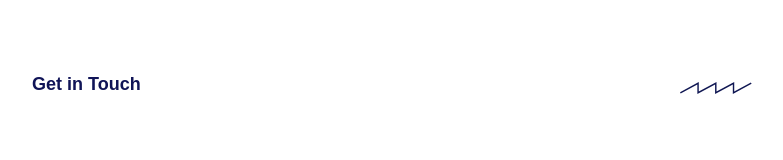
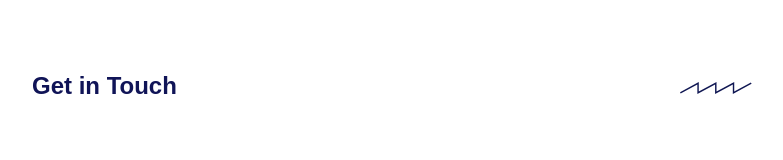
Before and after one commit to lschmidtfellner/portfolio-2023, a React (Create React App) app: page / in a window 1280 px wide. Shown: the part 1957-2117 px from the top of the page, without its empty margins (248-1031 px from the left). Built offline with nearby package versions, Linux system fonts and the light colour scheme; the HTML template or start-up script is replaced by a standard one; a web font is replaced by a local one.

Commit message:
minor adjustment

```diff
--- a/src/components/Contact.js
+++ b/src/components/Contact.js
@@ -53,7 +53,7 @@ function Contact({ modeToggle, pColor }) {
   return (
     <div className="mt-40 sm:mt-60 mb-20 lg:mb-40">
       <div className="flex justify-between">
-        <h2 className="font-aktiv font-bold text-lg">Get in Touch</h2>
+        <h2 className="font-aktiv font-bold text-lg sm:text-2xl">Get in Touch</h2>
         {modeToggle ? <SiteHyphenLg2 className="ml-3 mt-3 h-2 sm:h-3" /> : <SiteHyphenLg className="ml-3 mt-3 h-2 sm:h-3" />}
       </div>
       <div
```
